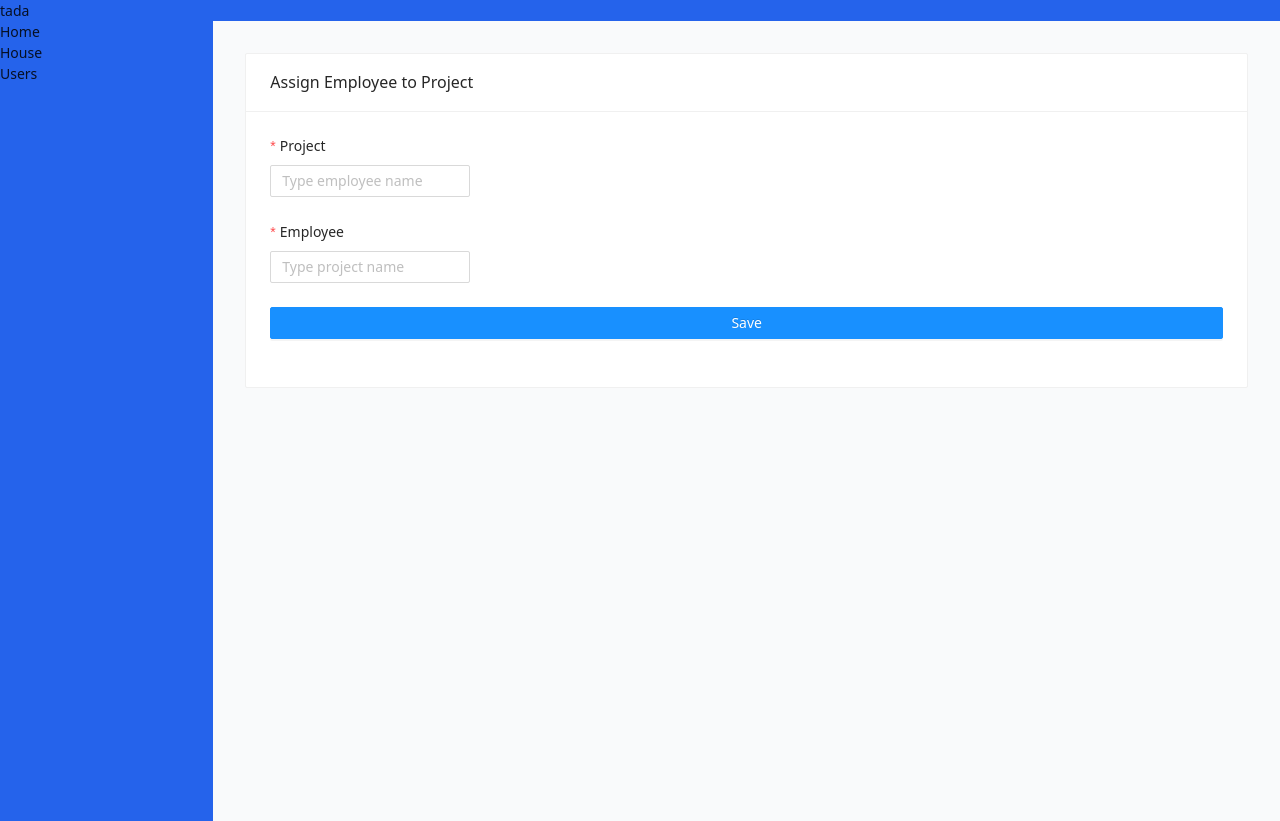
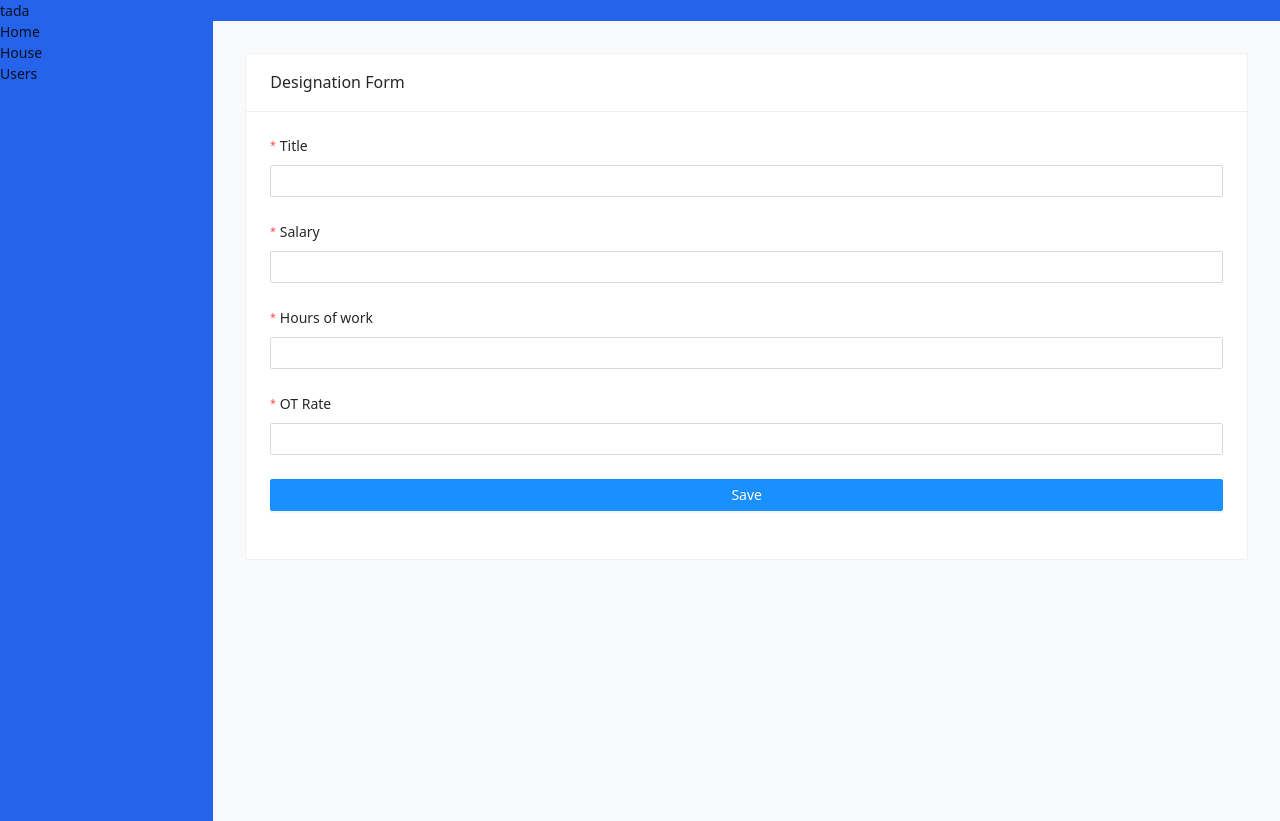
Before and after one commit to yazeer-afk/hr_front, a React (Create React App) app: page / in a window 1280 px wide. Built offline with nearby package versions, Linux system fonts and the light colour scheme.

Commit message:
- Created DesignationForm.tsx - Created DepartmentForm.tsx - Created BranchForm.tsx

```diff
--- a/src/components/NavContent.tsx
+++ b/src/components/NavContent.tsx
@@ -1,6 +1,6 @@
 import React, {FC} from 'react';
 import {Route, Switch,} from "react-router-dom";
-import {EmpstoProjectForm} from "../forms/EmpstoProjectForm";
+import {DesignationForm} from "../forms/DesignationForm";
 
 /**
  *
@@ -28,7 +28,7 @@ export const NavContent: FC<NavContentProps> = () => {
                     Users
                 </Route>
                 <Route path="/">
-                    <EmpstoProjectForm/>
+                    <DesignationForm/>
                 </Route>
             </Switch>
         </>
--- /dev/null
+++ b/src/forms/BranchForm.tsx
@@ -0,0 +1,60 @@
+import React, {FC} from "react";
+import {Button, Card, Form, Input} from 'antd';
+
+/**
+ *
+ * @returns {BranchFormProps}
+ * @author Yazeer Ahamed
+ */
+export interface BranchFormProps {
+}
+
+interface FormValues {
+}
+
+/**
+ *
+ * @returns {BranchForm}
+ * @author Yazeer Ahamed
+ */
+export const BranchForm: FC<BranchFormProps> = () => {
+
+    const onFinish = (values: any) => {
+    	/**
+    	* TODO
+		 * make the HttpRequest
+    	* */
+        console.log('Success:', values);
+    };
+
+    const onFinishFailed = (errorInfo: any) => {
+        console.log('Failed:', errorInfo);
+    };
+
+    return (
+        <Card title="Branch Form" className="mx-8 my-8">
+		<Form
+            name="basic"
+            layout="vertical"
+            labelCol={{ span: 8 }}
+            initialValues={{}}
+            onFinish={onFinish}
+            onFinishFailed={onFinishFailed}
+        >
+            <Form.Item
+                label="Branch Name"
+                name="name"
+                rules={[{ required: true, message: 'Please provide a name for the branch!' }]}
+            >
+                <Input />
+            </Form.Item>
+
+            <Form.Item>
+                <Button type="primary" htmlType="submit" block>
+                    Save
+                </Button>
+            </Form.Item>
+        </Form>
+        </Card>
+    );
+}
--- /dev/null
+++ b/src/forms/DepartmentForm.tsx
@@ -0,0 +1,56 @@
+import React, {FC} from "react";
+import {Button, Card, Form, Input} from 'antd';
+
+/**
+ *
+ * @returns {DepartmentFormProps}
+ * @author Yazeer Ahamed
+ */
+export interface DepartmentFormProps {
+}
+
+interface FormValues {
+}
+
+/**
+ *
+ * @returns {DepartmentForm}
+ * @author Yazeer Ahamed
+ */
+export const DepartmentForm: FC<DepartmentFormProps> = () => {
+
+    const onFinish = (values: any) => {
+        console.log('Success:', values);
+    };
+
+    const onFinishFailed = (errorInfo: any) => {
+        console.log('Failed:', errorInfo);
+    };
+
+    return (
+        <Card title="Department Form" className="mx-8 my-8">
+		<Form
+            name="basic"
+            layout="vertical"
+            labelCol={{ span: 8 }}
+            initialValues={{}}
+            onFinish={onFinish}
+            onFinishFailed={onFinishFailed}
+        >
+            <Form.Item
+                label="Department Name"
+                name="fullName"
+                rules={[{ required: true, message: 'Please provide a name for the department!' }]}
+            >
+                <Input />
+            </Form.Item>
+
+            <Form.Item>
+                <Button type="primary" htmlType="submit" block>
+                    Save
+                </Button>
+            </Form.Item>
+        </Form>
+        </Card>
+    );
+}
--- /dev/null
+++ b/src/forms/DesignationForm.tsx
@@ -0,0 +1,88 @@
+import React, {FC} from "react";
+import {Button, Card, Form, Input} from 'antd';
+
+/**
+ *
+ * @returns {DesignationFormProps}
+ * @author Yazeer Ahamed
+ */
+export interface DesignationFormProps {
+}
+
+interface FormValues {
+}
+
+/**
+ *
+ * @returns {DesignationForm}
+ * @author Yazeer Ahamed
+ */
+export const DesignationForm: FC<DesignationFormProps> = () => {
+
+    const onFinish = (values: any) => {
+
+        /**
+         * TODO
+         * manually add `status` short
+         * needs field validation
+         * make httpRequest
+         * */
+
+        console.log('Success:', values);
+    };
+
+    const onFinishFailed = (errorInfo: any) => {
+        console.log('Failed:', errorInfo);
+    };
+
+    return (
+        <Card title="Designation Form" className="mx-8 my-8">
+            <Form
+                name="basic"
+                layout="vertical"
+                labelCol={{span: 8}}
+                initialValues={{}}
+                onFinish={onFinish}
+                onFinishFailed={onFinishFailed}
+            >
+                <Form.Item
+                    label="Title"
+                    name="title"
+                    rules={[{required: true, message: 'Please provide a title for the designation!'}]}
+                >
+                    <Input/>
+                </Form.Item>
+
+                <Form.Item
+                    label="Salary"
+                    name="salary"
+                    rules={[{required: true, message: 'Please provide the amount of salary!'}]}
+                >
+                    <Input/>
+                </Form.Item>
+
+                <Form.Item
+                    label="Hours of work"
+                    name="workHours"
+                    rules={[{required: true, message: 'Please provide how many hours of work allocated to the designation!'}]}
+                >
+                    <Input/>
+                </Form.Item>
+
+                <Form.Item
+                    label="OT Rate"
+                    name="otRate"
+                    rules={[{required: true, message: 'Please provide the ot rate!'}]}
+                >
+                    <Input/>
+                </Form.Item>
+
+                <Form.Item>
+                    <Button type="primary" htmlType="submit" block>
+                        Save
+                    </Button>
+                </Form.Item>
+            </Form>
+        </Card>
+    );
+}
```
